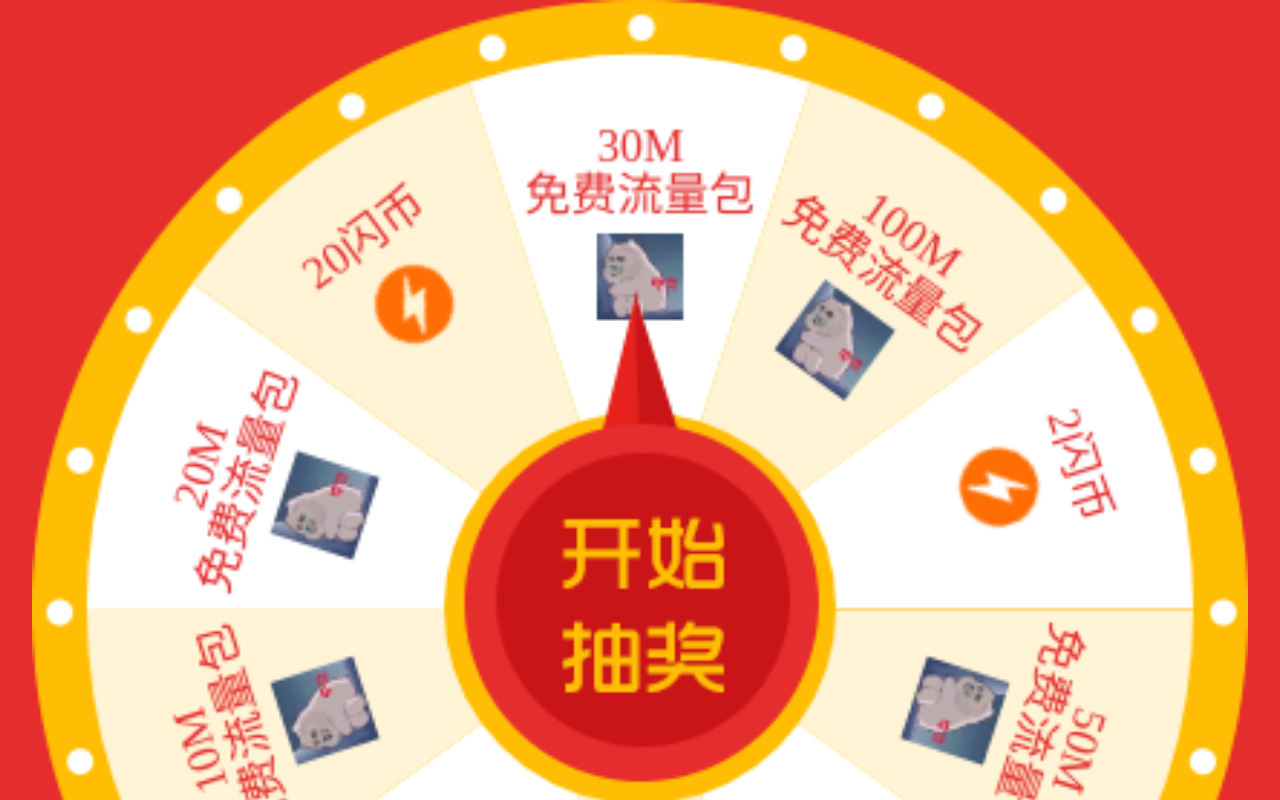
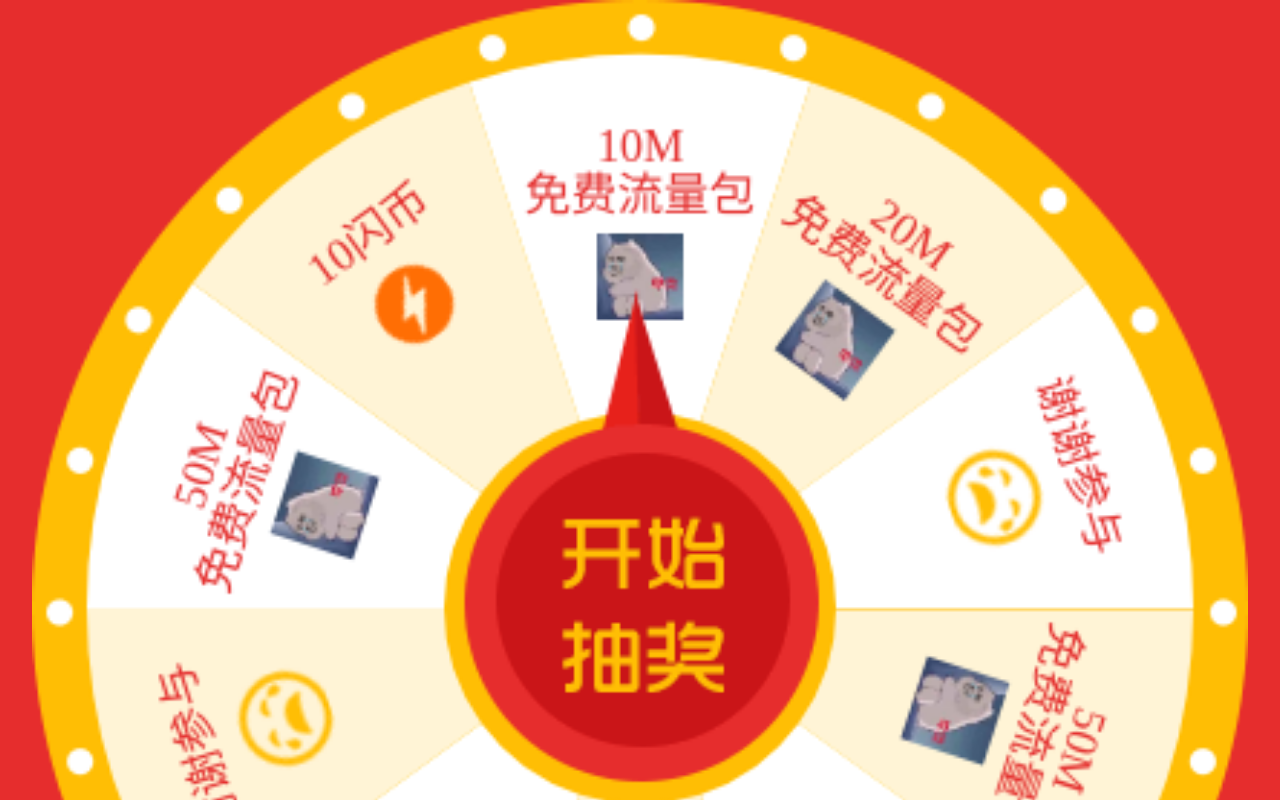
Before and after one commit to DreFalPoetry/turntable-lottery, a plain HTML site: page canvas-example/index.html in a window 1280 px wide. Shown: the top 800 px of the page. Drawn offline with Linux system fonts and the light colour scheme.

Commit message:
text format change

```diff
--- a/canvas-example/index.html
+++ b/canvas-example/index.html
@@ -4,8 +4,7 @@
 <meta http-equiv="Content-Type" content="text/html; charset=utf-8" />
 <meta http-equiv="X-UA-Compatible" content="IE=edge">
 <meta name="viewport" content="width=device-width, initial-scale=1.0">
-<title>HTML5手机微信抽奖大转盘特效代码 - 代码库</title>
-
+<title>抽奖</title>
 <link href="style.css" rel="stylesheet" type="text/css">
 
 <script type="text/javascript" src="js/jquery-1.10.2.min.js"></script>
@@ -19,16 +18,45 @@ var turnplate={
 		textRadius:155,				//大转盘奖品位置距离圆心的距离
 		insideRadius:68,			//大转盘内圆的半径
 		startAngle:0,				//开始角度
-
 		bRotate:false				//false:停止;ture:旋转
 };
 
 $(document).ready(function(){
 	//动态添加大转盘的奖品与奖品区域背景颜色
-	turnplate.restaraunts = ["50M免费流量包", "10闪币", "谢谢参与", "5闪币", "10M免费流量包", "20M免费流量包", "20闪币 ", "30M免费流量包", "100M免费流量包", "2闪币"];
+	turnplate.restaraunts = [{
+    text:"50M免费流量包",
+    value:1
+  },{
+    text:"10闪币",
+    value:2
+  },{
+    text:"10M免费流量包",
+    value:3
+  },{
+    text:"20M免费流量包",
+    value:4
+  },{
+    text:"谢谢参与",
+    value:5
+  },{
+    text:"50M免费流量包",
+    value:1
+  },{
+    text:"10闪币",
+    value:2
+  },{
+    text:"10M免费流量包",
+    value:3
+  },{
+    text:"20M免费流量包",
+    value:4
+  },{
+    text:"谢谢参与",
+    value:5
+  }];
 	turnplate.colors = ["#FFF4D6", "#FFFFFF", "#FFF4D6", "#FFFFFF","#FFF4D6", "#FFFFFF", "#FFF4D6", "#FFFFFF","#FFF4D6", "#FFFFFF"];
 
-
+  //设置网络请求超时
 	var rotateTimeOut = function (){
 		$('#wheelcanvas').rotate({
 			angle:0,
@@ -41,20 +69,20 @@ $(document).ready(function(){
 	};
 
 	//旋转转盘 item:奖品位置; txt：提示语;
-	var rotateFn = function (item, txt){
-		var angles = item * (360 / turnplate.restaraunts.length) - (360 / (turnplate.restaraunts.length*2));
+	var rotateFn = function (item, info){
+    var angles = item * (360 / turnplate.restaraunts.length) - (360 / (turnplate.restaraunts.length*2));
 		if(angles<270){
 			angles = 270 - angles;
 		}else{
 			angles = 360 - angles + 270;
-		}
+    }
 		$('#wheelcanvas').stopRotate();
 		$('#wheelcanvas').rotate({
 			angle:0,
 			animateTo:angles+1800,
 			duration:8000,
 			callback:function (){
-				alert(txt);
+				alert(info.text);
 				turnplate.bRotate = !turnplate.bRotate;
 			}
 		});
@@ -64,7 +92,7 @@ $(document).ready(function(){
 		if(turnplate.bRotate) return;
 		turnplate.bRotate = !turnplate.bRotate;
 		//获取随机数(奖品个数范围内)
-		var item = 1  //rnd(1,turnplate.restaraunts.length);
+		var item = 5  //rnd(1,turnplate.restaraunts.length);
 		//奖品数量等于10,指针落在对应奖品区域的中心角度[252, 216, 180, 144, 108, 72, 36, 360, 324, 288]
 		rotateFn(item, turnplate.restaraunts[item-1]);
 	});
@@ -108,7 +136,7 @@ function drawRouletteWheel() {
 
 		  //----绘制奖品开始----
 		  ctx.fillStyle = "#E5302F";
-		  var text = turnplate.restaraunts[i];
+		  var text = turnplate.restaraunts[i].text;
 		  var line_height = 17;
 		  //translate方法重新映射画布上的 (0,0) 位置
 		  ctx.translate(211 + Math.cos(angle + arc / 2) * turnplate.textRadius, 211 + Math.sin(angle + arc / 2) * turnplate.textRadius);
```
